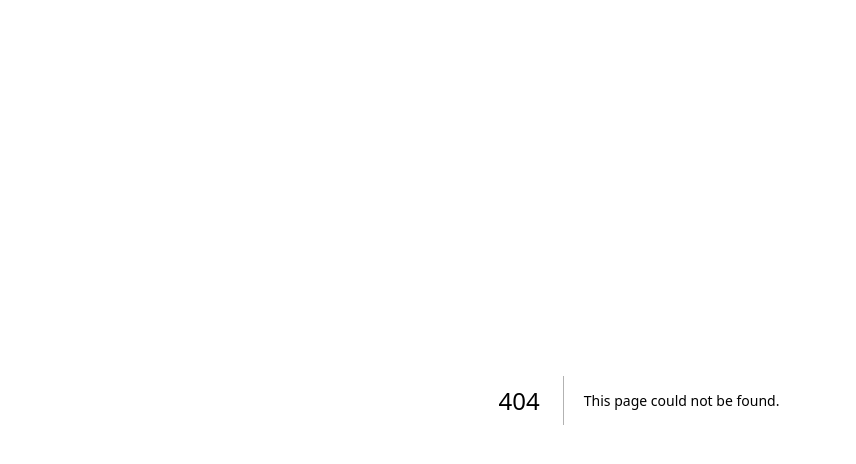
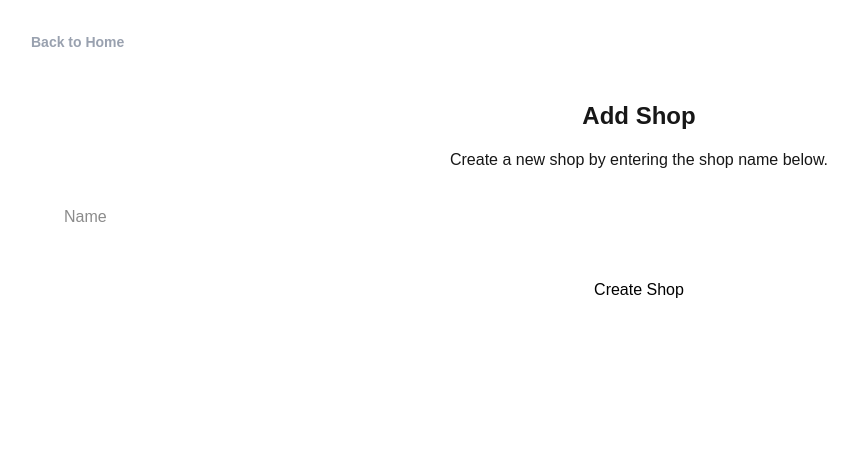
Before and after one commit to fthilov/growsry, a Next.js app: page /shops/new in a window 1280 px wide. Before the commit this address had no page. Shown: the top 464 px of the page, without its empty margins (1-857 px from the left). Built offline with nearby package versions, Linux system fonts and the light colour scheme.

Commit message:
feat: add shops folder

```diff
--- /dev/null
+++ b/app/shops/[name]/actions.ts
@@ -0,0 +1,10 @@
+"use server";
+
+import { PrismaClient } from "@prisma/client";
+const prisma = new PrismaClient();
+
+export async function createShop(name: string) {
+    return prisma.shop.create({
+        data: { name },
+    });
+}
--- /dev/null
+++ b/app/shops/[name]/loading.tsx
@@ -0,0 +1,5 @@
+import LoadingScreen from "@components/LoadingScreen/page";
+
+export default function Loading() {
+    return <LoadingScreen />;
+}
--- /dev/null
+++ b/app/shops/[name]/page.tsx
@@ -0,0 +1,54 @@
+"use client";
+
+import { usePathname, useSearchParams } from "next/navigation";
+import Link from "next/link";
+import { createShop } from "./actions";
+import { useState } from "react";
+
+export default function ShopDetail() {
+    const name_param = usePathname().split("/").pop() || "";
+    const [shopName, setShopName] = useState("");
+
+    async function handleCreate() {
+        console.log("Creating shop:", shopName);
+        const shop = await createShop(shopName);
+        console.log("Created shop:", shopName);
+        window.location.href = `/shops/${shop.name}`;
+    }
+
+    return (
+        <div className="flex flex-col align-center p-8 gap-y-4">
+            <Link href="/" className="font-bold mb-8 text-gray-400 text-sm">
+                Back to Home
+            </Link>
+            {name_param == "new" ? (
+                <>
+                    <h1 className="text-2xl font-bold text-center">Add Shop</h1>
+                    <p className="text-center">
+                        Create a new shop by entering the shop name below.
+                    </p>
+                    <input
+                        type="text"
+                        name="shopName"
+                        className="border border-white rounded-full px-8 py-4 outline-none"
+                        placeholder="Name"
+                        defaultValue={shopName}
+                        onChange={(e) => setShopName(e.target.value)}
+                    />
+                    <button
+                        type="button"
+                        className="bg-white rounded-full text-black px-8 py-4"
+                        onClick={handleCreate}
+                    >
+                        Create Shop
+                    </button>
+                </>
+            ) : (
+                <div className="flex justify-between">
+                    <h1 className="font-bold text-2xl">{name_param}</h1>
+                    <button className="font-bold text-xl">+</button>
+                </div>
+            )}
+        </div>
+    );
+}
```
